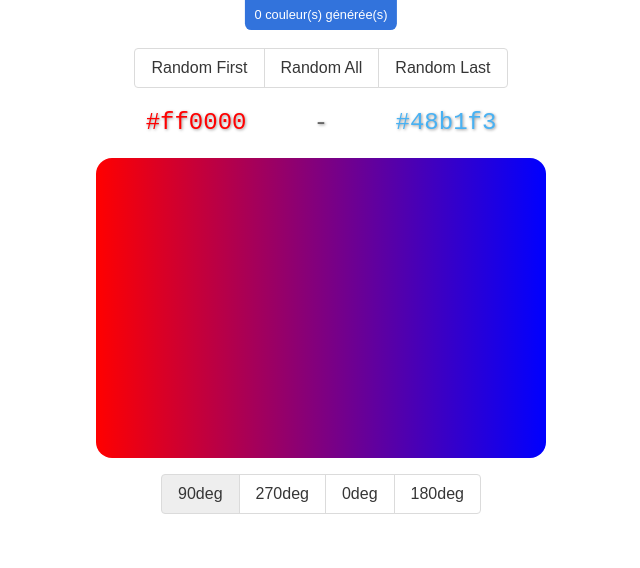
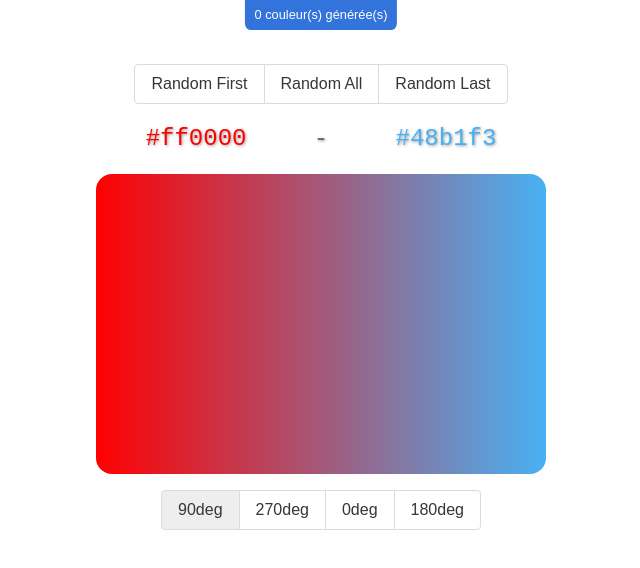
Before and after one commit to ClemenceDaval/Color-Gradient-React-Redux, a React app: page / in a window 1280 px wide. Shown: the whole page, without its empty margins (319-959 px from the left). Built offline with nearby package versions, Linux system fonts and the light colour scheme.

Commit message:
correction of Gradient component to update colors and direction gradient

```diff
--- a/src/components/App/index.js
+++ b/src/components/App/index.js
@@ -4,8 +4,9 @@ import React from 'react';
 import NbColors from 'src/containers/NbColors';
 import Colors from 'src/containers/Colors';
 import ColorButtons from 'src/containers/ColorButtons';
+import Gradient from 'src/containers/Gradient';
+
 import DirectionButtons from '../DirectionButtons';
-import Gradient from '../Gradient';
 
 const App = () => (
   <div className="app">
--- a/src/components/Gradient/index.js
+++ b/src/components/Gradient/index.js
@@ -1,7 +1,13 @@
 import React from 'react';
+import PropTypes from 'prop-types';
 
-const Gradient = () => (
-  <div id="gradient" style={{ background: 'linear-gradient(90deg,#ff0000,#0000ff)' }} />
+const Gradient = ({ firstColor, lastColor, direction}) => (
+  <div id="gradient" style={{ background: `linear-gradient(${direction},${firstColor},${lastColor}` }} />
 );
 
+Gradient.propTypes = {
+  firstColor: PropTypes.string.isRequired,
+  lastColor: PropTypes.string.isRequired,
+  direction: PropTypes.string.isRequired,
+};
 export default Gradient;
--- /dev/null
+++ b/src/containers/Gradient/index.js
@@ -0,0 +1,14 @@
+import { connect } from 'react-redux';
+
+import Gradient from 'src/components/Gradient';
+
+const mapStateToProps = (state) => ({
+  // on indique que l'on souhaite donner pour valeur
+  // à la prop firstColor de notre composant Colors
+  // la valeur de la propriété firstColor du state
+  firstColor: state.firstColor,
+  lastColor: state.lastColor,
+  direction: state.direction,
+});
+
+export default connect(mapStateToProps)(Gradient);
--- a/src/styles/index.scss
+++ b/src/styles/index.scss
@@ -67,3 +67,7 @@ body {
   font-size: 8rem;
   line-height: 2;
 }
+
+.app{
+  margin-top:4rem;
+}
```
